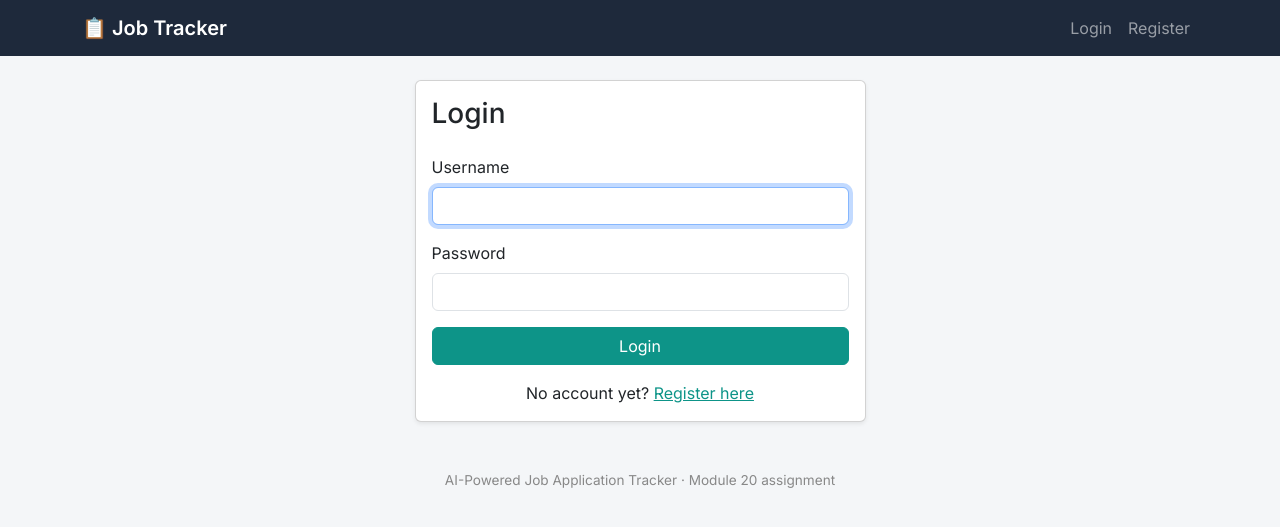
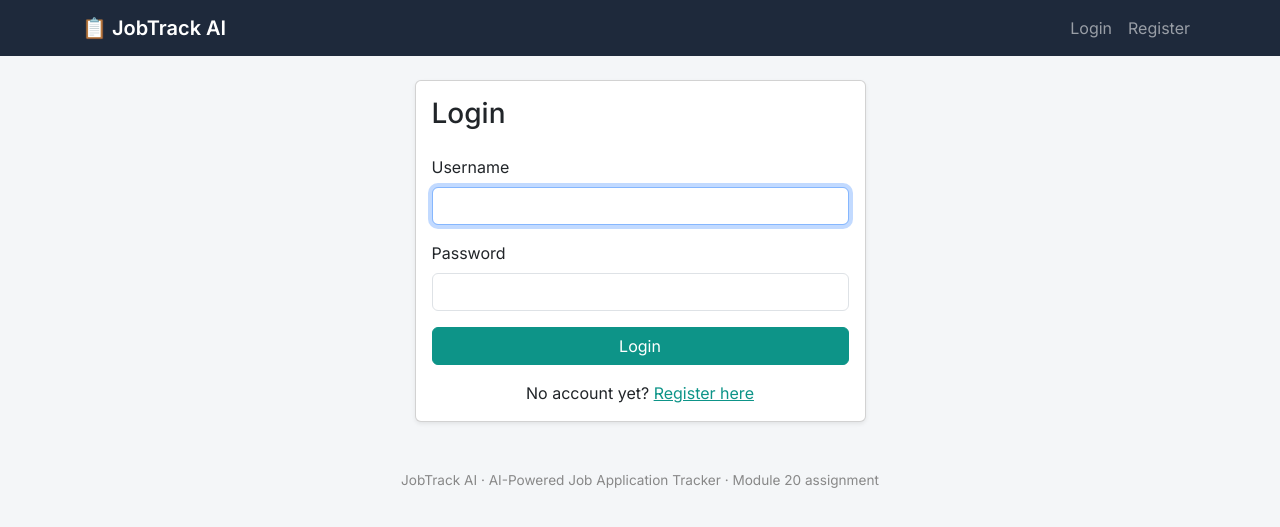
Before and after one commit to rafimkl8/ai-job-application-tracker, a Django app: a page that uses tracker/templates/tracker/base.html in a window 1280 px wide. Shown: the top 527 px of the page. Run offline with Django 4.2, Linux system fonts and the light colour scheme.

Commit message:
Rename to JobTrack AI
Updated navbar brand, page title, footer, and README heading to
'JobTrack AI' - shorter than the full assignment title and signals the
AI angle at a glance, which is the standout requirement graders look for.

```diff
--- a/tracker/templates/tracker/base.html
+++ b/tracker/templates/tracker/base.html
@@ -3,7 +3,7 @@
 <head>
     <meta charset="UTF-8">
     <meta name="viewport" content="width=device-width, initial-scale=1.0">
-    <title>{% block title %}Job Tracker{% endblock %} - Job Application Tracker</title>
+    <title>{% block title %}JobTrack AI{% endblock %} - AI-Powered Job Application Tracker</title>
     <!-- bootstrap via CDN, no build step / no npm needed for this assignment -->
     <link href="https://cdn.jsdelivr.net/npm/bootstrap@5.3.3/dist/css/bootstrap.min.css" rel="stylesheet">
     <!-- Inter font via Google Fonts CDN, same no-build-step approach as bootstrap -->
@@ -63,7 +63,7 @@
 
 <nav class="navbar navbar-expand-lg navbar-dark navbar-custom mb-4">
     <div class="container">
-        <a class="navbar-brand" href="{% url 'dashboard' %}">📋 Job Tracker</a>
+        <a class="navbar-brand" href="{% url 'dashboard' %}">📋 JobTrack AI</a>
         <button class="navbar-toggler" type="button" data-bs-toggle="collapse" data-bs-target="#navMenu">
             <span class="navbar-toggler-icon"></span>
         </button>
@@ -103,7 +103,7 @@
 </div>
 
 <div class="container mt-5 mb-3 text-center">
-    <footer>AI-Powered Job Application Tracker &middot; Module 20 assignment</footer>
+    <footer>JobTrack AI &middot; AI-Powered Job Application Tracker &middot; Module 20 assignment</footer>
 </div>
 
 <script src="https://cdn.jsdelivr.net/npm/bootstrap@5.3.3/dist/js/bootstrap.bundle.min.js"></script>
```
Also changed, not shown: README.md.
